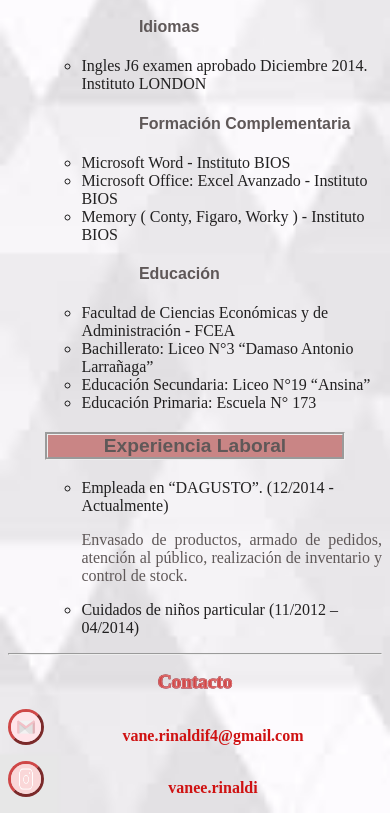
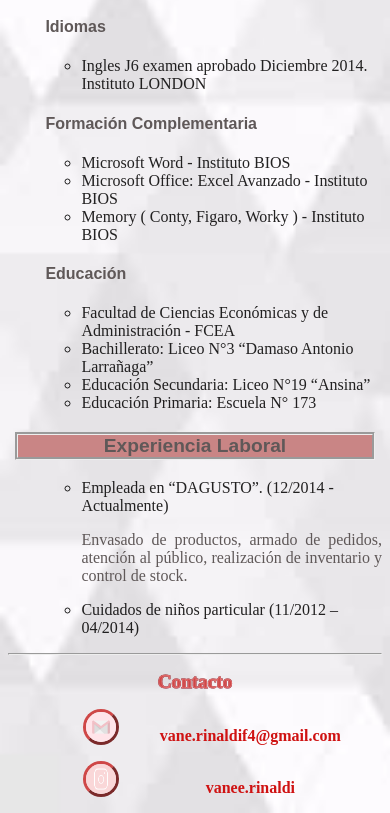
Before and after one commit to vanessarinaldi/Mi-Portafolio, a plain HTML site: page index.html in a window 390 px wide. Shown: the part 778-1591 px from the top of the page. Drawn offline with Linux system fonts and the light colour scheme.

Commit message:
Update estilo.css

```diff
--- a/estilo.css
+++ b/estilo.css
@@ -149,7 +149,7 @@ body{
    }
 
    #contacto img {
-       margin-left: 0;
+       margin-left: 20%;
        margin-right: 0;
        margin-bottom: 10px;
        width: 30px;
@@ -164,4 +164,11 @@ body{
    #cv p, #cv li {
        margin-left: 10%;
    }
+   h4 {
+      margin-left: 10%;
+   }
+   h3{
+      margin-left: 2%;
+      margin-right: 2%;
+   }
 }
```
